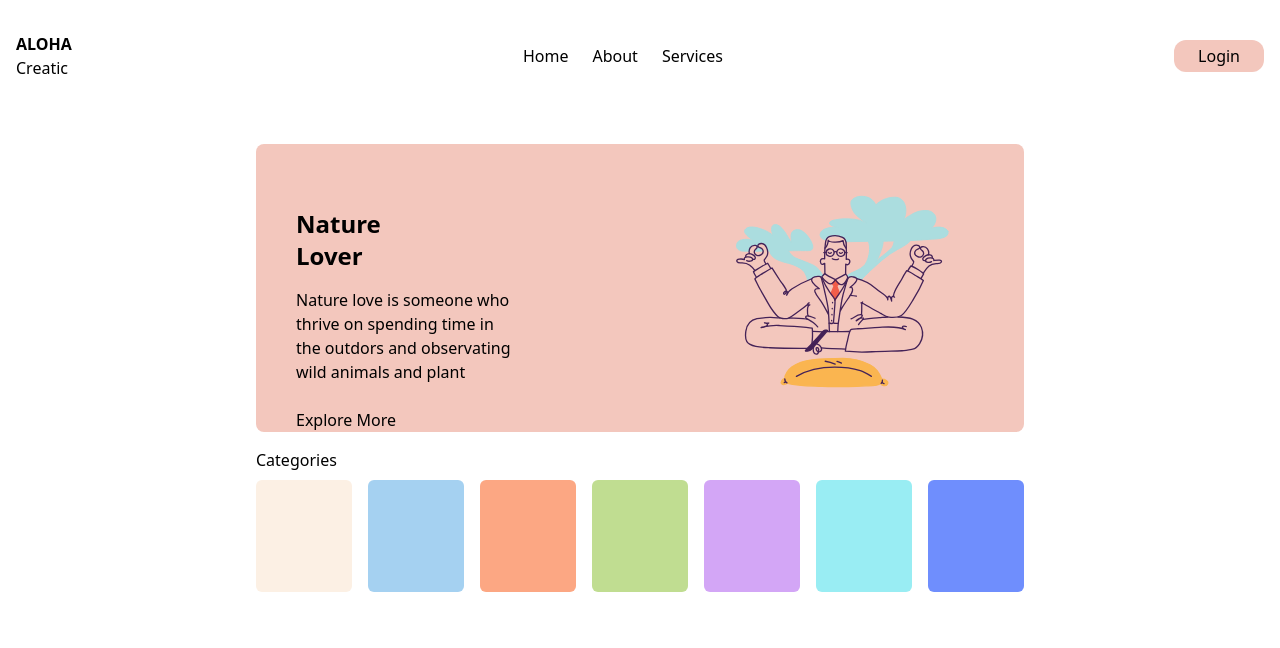
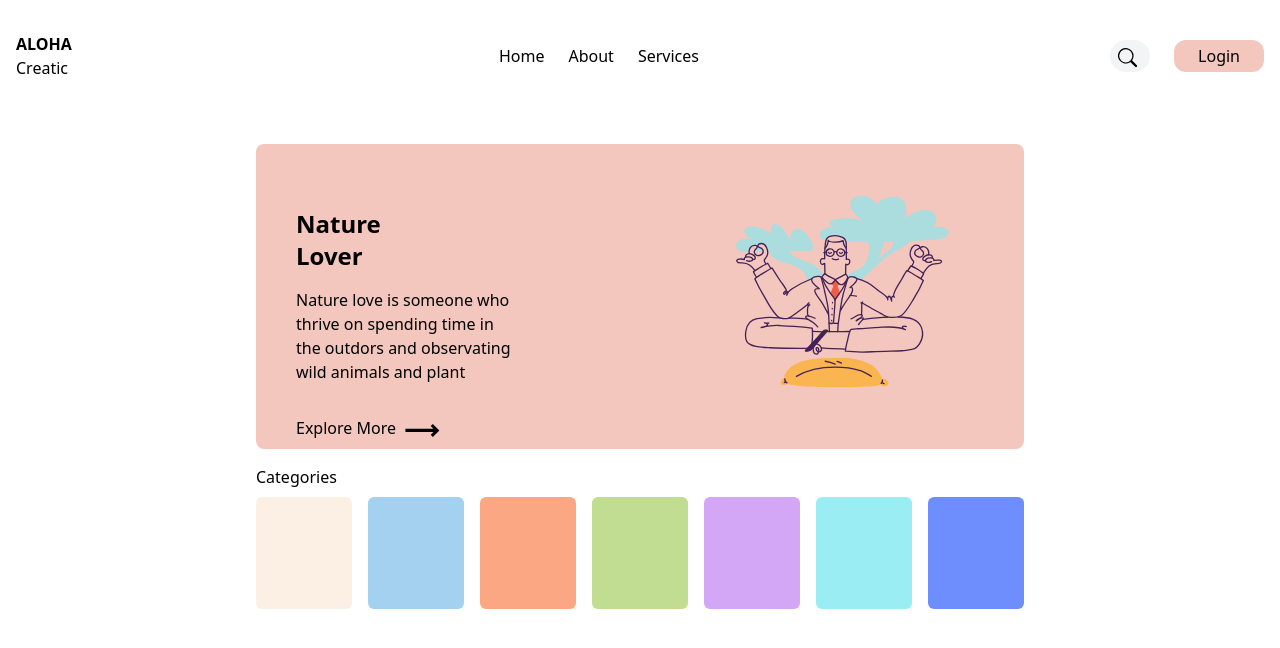
Before and after one commit to hxbc01/alohaCreatic, a Next.js app: page / in a window 1280 px wide. Shown: the top 648 px of the page. Built offline with nearby package versions, Linux system fonts and the light colour scheme.

Commit message:
add search button

```diff
--- a/components/Header/navbar.tsx
+++ b/components/Header/navbar.tsx
@@ -1,11 +1,14 @@
 import React from 'react'
 import Link from 'next/link'
+import { BsSearch } from "react-icons/bs";
+import { IconContext } from 'react-icons';
+
 export default function Navbar() {
   return (
     <nav className='mt-8'>
       <div className='flex justify-between items-center'>
         <div className='mx-4 font-bold text-md'>
-        <Link href={"/"} passHref>
+          <Link href={"/"} passHref>
             ALOHA
           </Link>
           <p className='font-normal'>Creatic</p>
@@ -17,12 +20,22 @@ export default function Navbar() {
             <li className='cursor-pointer hover:font-semibold '>Services</li>
           </ul>
         </div>
-        <button className='mx-4 bg-[#F3C7BD] px-6 py-1 rounded-xl hover:shadow-md hover:bg-[#FDAE9C]'>
+        <div className='flex gap-2'>
+          <div className='flex items-center bg-gray-100 rounded-full w-10'>
+            <IconContext.Provider value={{ className: 'mt-1 mx-2', size: '1.2rem' }}>
+              < BsSearch />
+            </IconContext.Provider>
+            <input
+            className='hidden focus:ease-in-out focus:delay-75 focus:w-64'
+            type="text" />
+          </div>
           <Link href={"/loginpage"} passHref>
-            Login
+            <button className='font-medium mx-4 bg-[#F3C7BD] px-6 py-1 rounded-xl hover:shadow-md hover:bg-[#FDAE9C]'>
+              Login
+            </button>
           </Link>
-        </button>
+        </div>
       </div>
-    </nav>
+    </nav >
   )
 }
--- a/components/Home/corousel.tsx
+++ b/components/Home/corousel.tsx
@@ -1,6 +1,8 @@
 import React from 'react'
 import Image from 'next/image'
 import mediation from '../../public/image/mediation.svg'
+import { CgArrowLongRight } from "react-icons/cg";
+import { IconContext } from 'react-icons';
 
 export default function Corousel() {
   return (
@@ -14,8 +16,11 @@ export default function Corousel() {
               on spending time in the outdors and
               observating wild animals and plant
             </p>
-            <div className='mt-6 font-medium'>
-              <h2 className='cursor-pointer'>Explore More</h2>
+            <div className='flex gap-2 mt-6 font-medium cursor-pointer'>
+              <h2 className='mt-2'>Explore More</h2>
+              <IconContext.Provider value={{className: "mt-1", size: '2.3rem'}}>
+                <CgArrowLongRight />
+              </IconContext.Provider>
             </div>
           </div>
           <div>
```
Also changed, not shown: styles/globals.css (line endings or trailing spaces).
